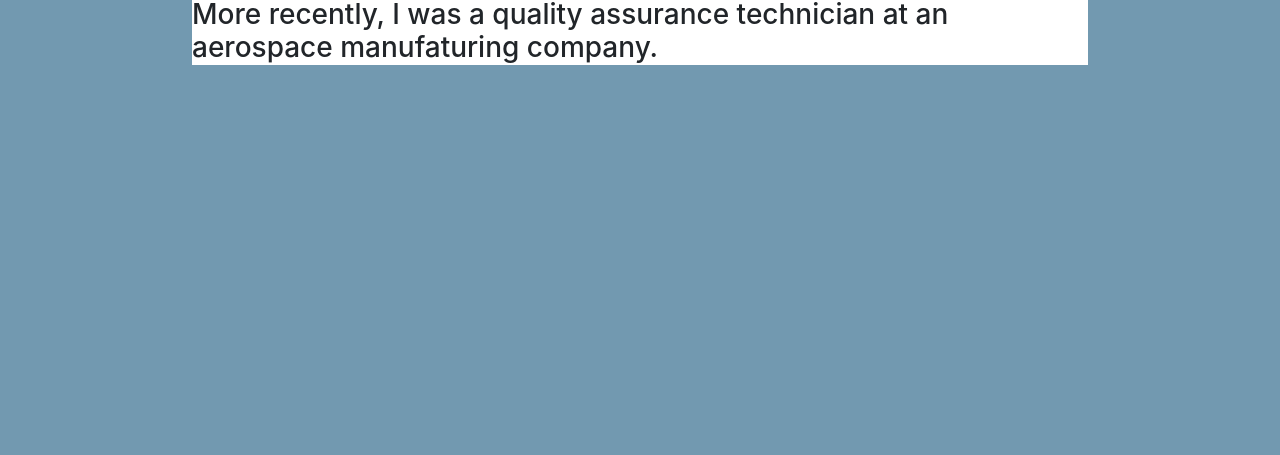
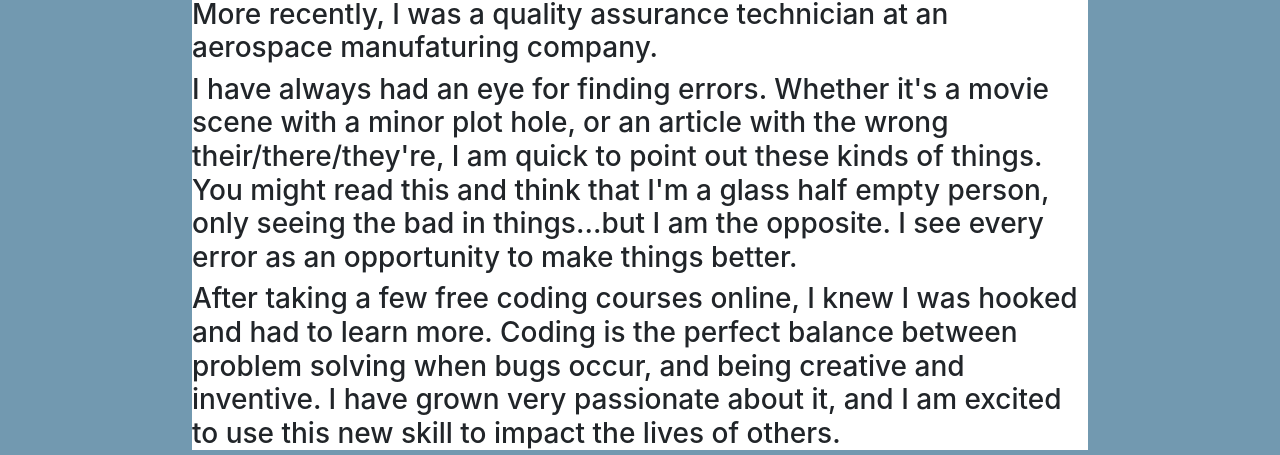
Before and after one commit to Nhvattum/portfolio, a Next.js app: page /about in a window 1280 px wide. Shown: the part 364-819 px from the top of the page. Built offline with nearby package versions, Linux system fonts and the light colour scheme.

Commit message:
added content to about page

```diff
--- a/pages/about.js
+++ b/pages/about.js
@@ -9,6 +9,8 @@ export default function About() {
             <h3>I am passionate about helping people, and I love being able to use my talents to improve the lives of those around me.</h3>
             <h3>I have a background in the medical field where I was going to school to be a nurse until an injury made that career path not possible anymore.</h3>
             <h3>More recently, I was a quality assurance technician at an aerospace manufaturing company.</h3>
+            <h3>I have always had an eye for finding errors. Whether it's a movie scene with a minor plot hole, or an article with the wrong their/there/they're, I am quick to point out these kinds of things.  You might read this and think that I'm a glass half empty person, only seeing the bad in things...but I am the opposite. I see every error as an opportunity to make things better. </h3>
+            <h3>After taking a few free coding courses online, I knew I was hooked and had to learn more. Coding is the perfect balance between problem solving when bugs occur, and being creative and inventive.  I have grown very passionate about it, and I am excited to use this new skill to impact the lives of others.  </h3>
         </div>
     )
 }
```
